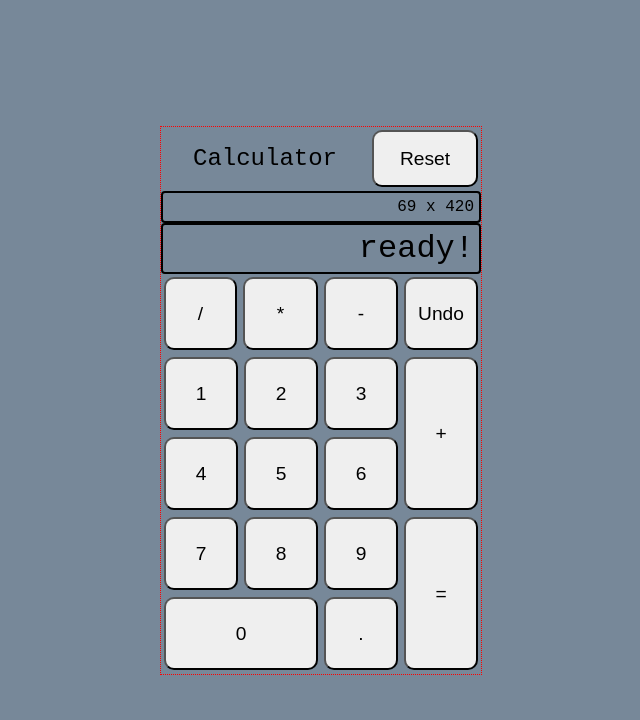
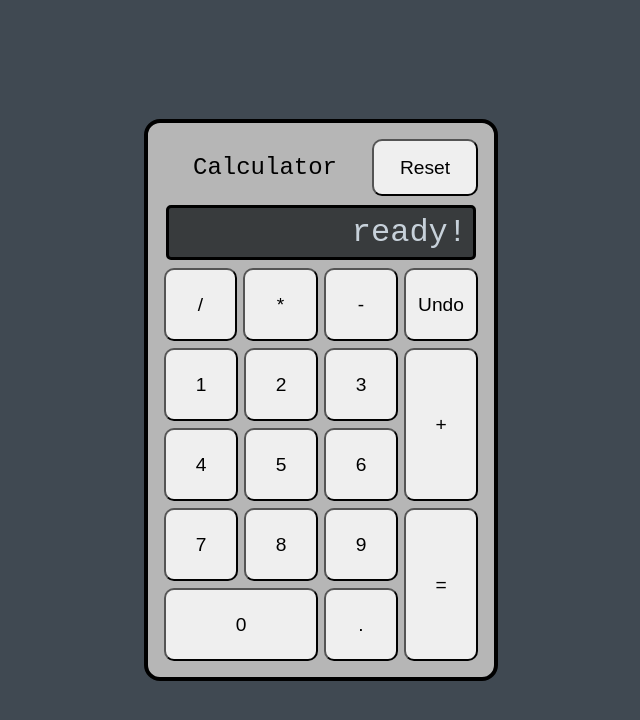
Before and after one commit to SpekkioKilwala/calculator, a plain HTML site: page index.html in a window 1280 px wide. Shown: the whole page, without its empty margins (319-959 px from the left). Drawn offline with Linux system fonts and the light colour scheme.

Commit message:
Add new CSS look

```diff
--- a/index.html
+++ b/index.html
@@ -13,7 +13,7 @@
             <div class="title-bar">Calculator</div>
             <button class="x2 y1 reset">Reset</button>
         </div>
-        <div class="full-readout">69 x 420</div>
+        <!-- <div class="full-readout">69 x 420</div> -->
         <div class="main-readout"><strong>420</strong></div>
         <div class="keypad">
             <!-- Going with a layout similar to my KB numpad -->
--- a/style.css
+++ b/style.css
@@ -1,5 +1,5 @@
 body {
-    background-color: lightslategrey;
+    background-color: rgb(64, 73, 82);
     margin: 0px;
     font-family: 'Courier New', Courier, monospace;
     display: flex;
@@ -14,7 +14,10 @@ body {
     flex-direction: column;
     width: fit-content;
     height: fit-content;
-    border: 1px dotted red;
+    border: 4px solid black;
+    border-radius: 1rem;
+    padding: 0.8rem;
+    background-color:rgb(182, 182, 182)
 }
 
 .menu {
@@ -34,9 +37,12 @@ body {
 .full-readout,
 .main-readout {
     text-align: right;
-    padding: 5px;
-    border: 2px solid black;
-    border-radius: 4px;
+    padding: 6px;
+    margin: 5px;
+    border: 3px solid black;
+    border-radius: 5px;
+    background-color: rgb(56, 59, 61);
+    color: rgb(199, 209, 218);
 }
 
 .main-readout {
```
